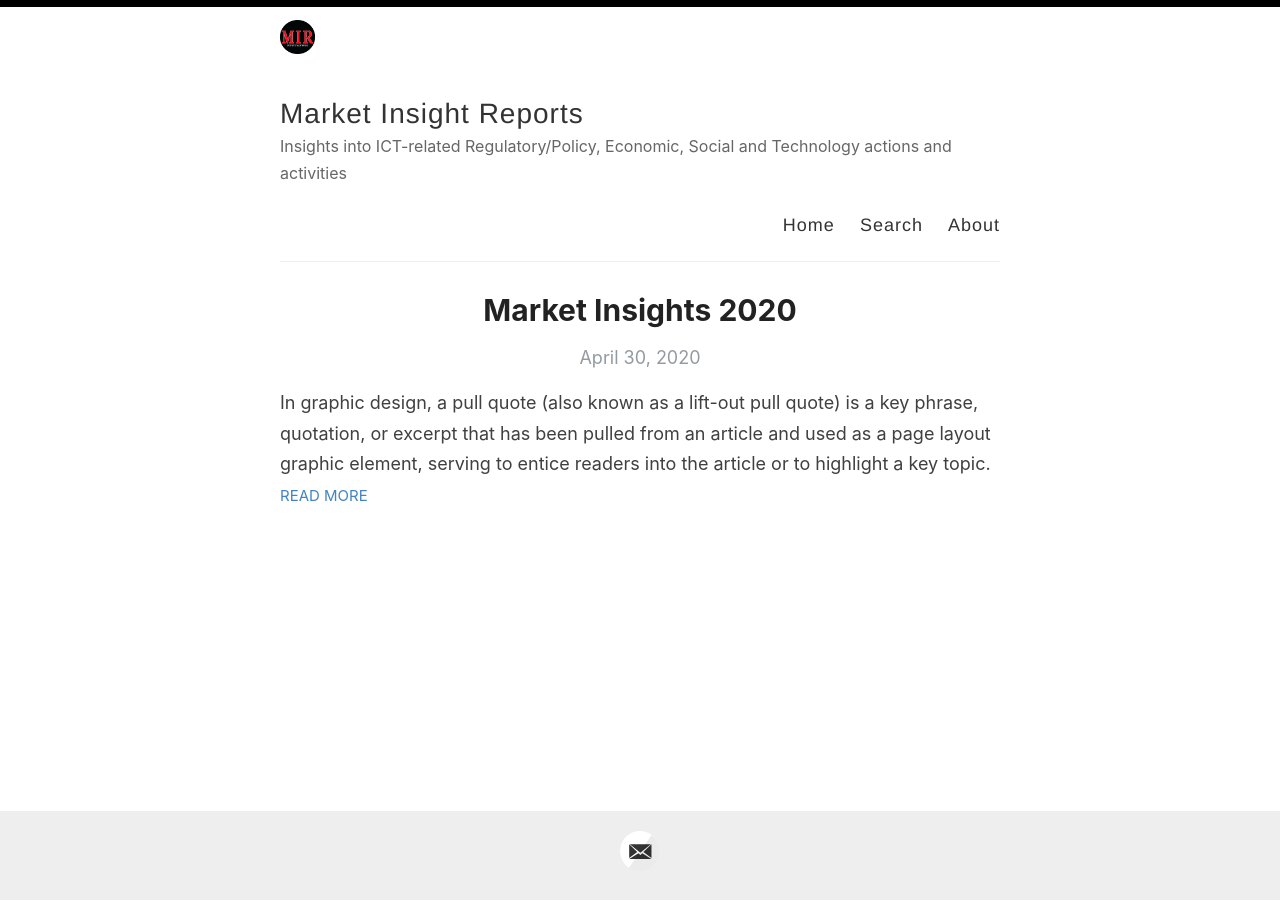
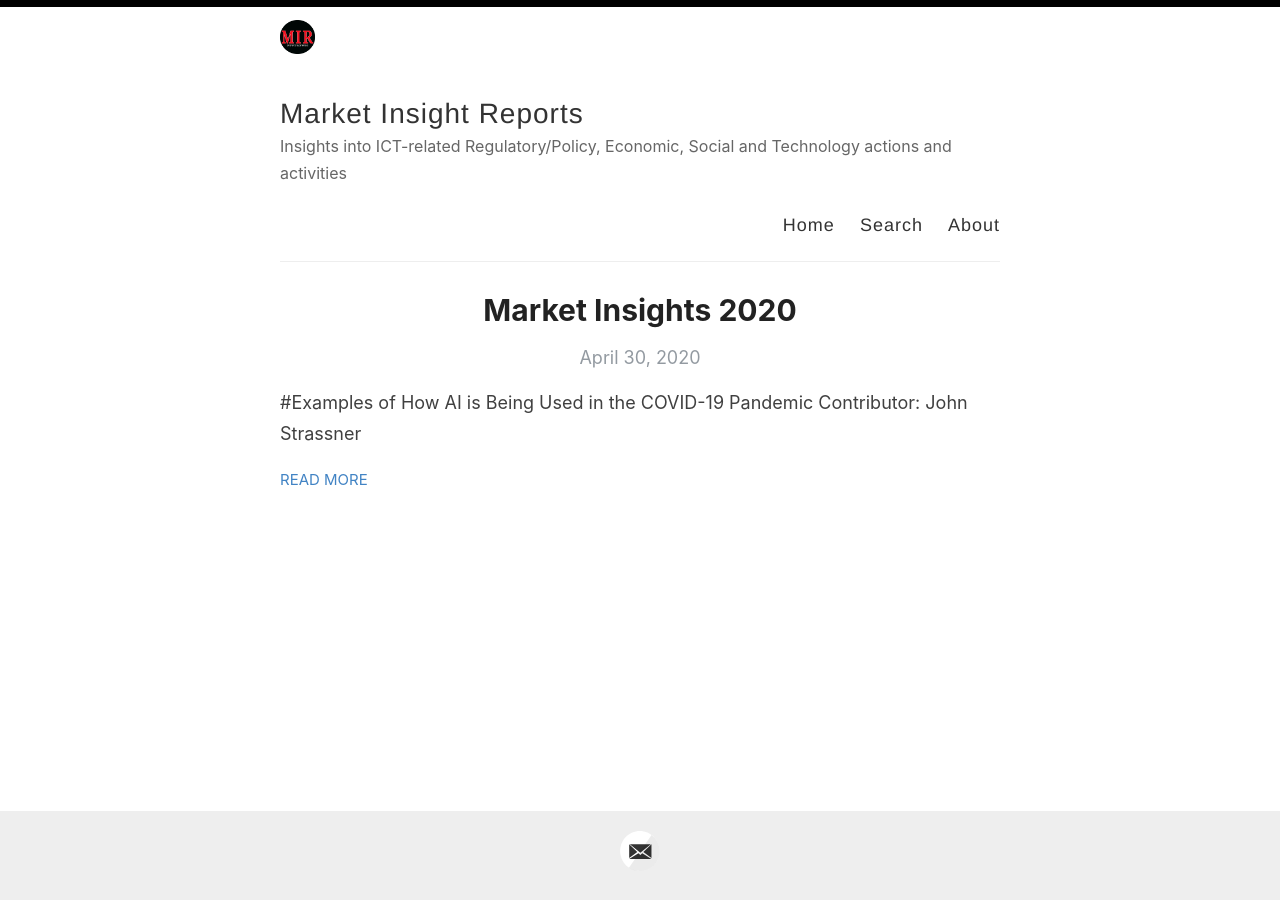
Before and after one commit to MarketInsights/AI, a Jekyll site: the page built from index.html, in a window 1280 px wide. Built offline with Jekyll 4.4.1, drawn with Linux system fonts in a browser that asks for light colours; the list of posts is cut into pages by our own code.

Commit message:
Update 2020-04-30-mir-test.md

```diff
--- a/_posts/2020-04-30-mir-test.md
+++ b/_posts/2020-04-30-mir-test.md
@@ -2,8 +2,6 @@
 layout: post
 title:  Market Insights 2020
 categories: Regulatory
-comments_id: 1
-excerpt: In graphic design, a pull quote (also known as a lift-out pull quote) is a key phrase, quotation, or excerpt that has been pulled from an article and used as a page layout graphic element, serving to entice readers into the article or to highlight a key topic.
 ---
 
 #Examples of How AI is Being Used in the COVID-19 Pandemic
```
